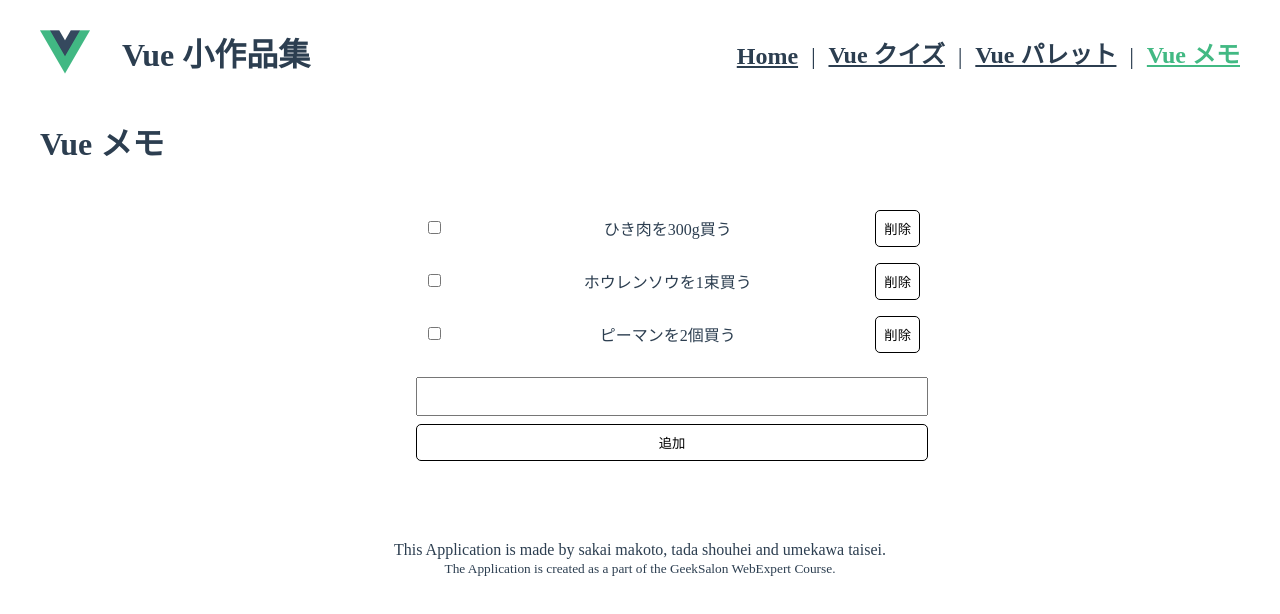
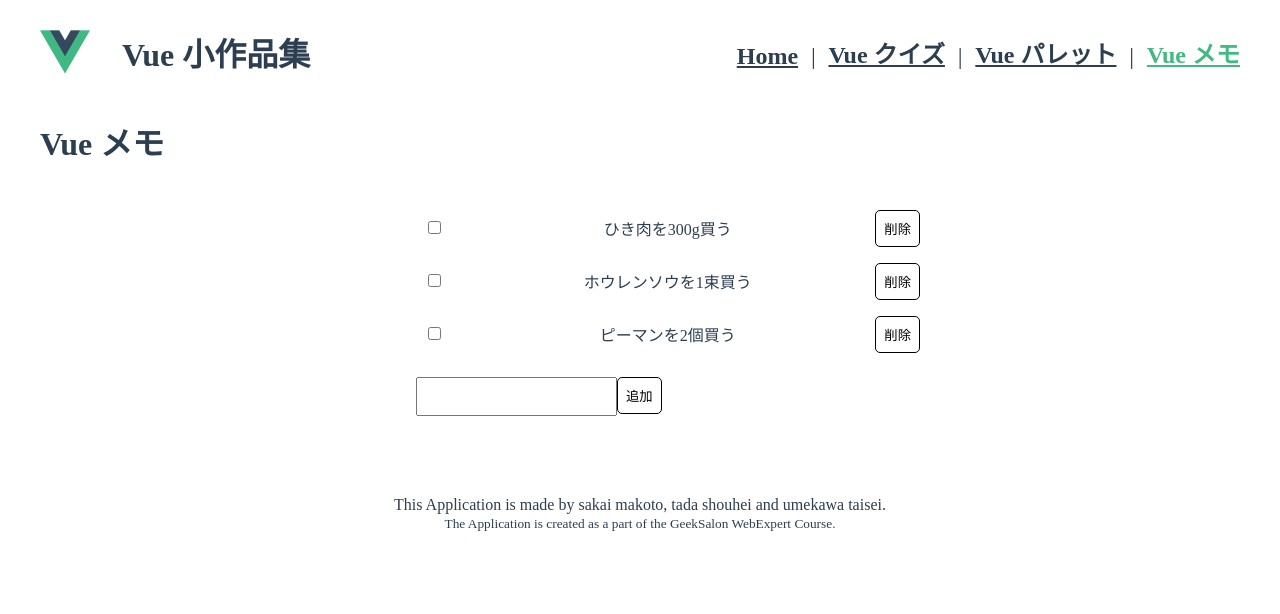
Before and after one commit to webex14-team-9/demo-team-app, a Vue app: page /memo in a window 1280 px wide. Shown: the top 614 px of the page. Built offline with nearby package versions, Linux system fonts and the light colour scheme.

Commit message:
memoアプリの途中まで

```diff
--- a/src/views/MemoApp.vue
+++ b/src/views/MemoApp.vue
@@ -1,4 +1,5 @@
 <template>
+  <div>
     <h1>Vue メモ</h1>
     <div class="memo-list">
       <ul class="memo-list__container">
@@ -7,32 +8,72 @@
             <input type="checkbox" />
           </div>
           <div class="memo__text">ひき肉を300g買う</div>
-        <button class="memo__delete">削除</button>
+          <button class="memo__delete" v-on:click="deleteItem">削除</button>
         </li>
         <li class="memo">
           <div class="memo__checkbox">
             <input type="checkbox" />
           </div>
           <div class="memo__text">ホウレンソウを1束買う</div>
-        <button class="memo__delete">削除</button>
+          <button class="memo__delete" v-on:click="deleteItem">削除</button>
         </li>
         <li class="memo">
           <div class="memo__checkbox">
             <input type="checkbox" />
           </div>
           <div class="memo__text">ピーマンを2個買う</div>
-        <button class="memo__delete">削除</button>
+          <button class="memo__delete" v-on:click="deleteItem">削除</button>
         </li>
       </ul>
       <div class="add-memo-field">
-      <input class="add-memo-field__input" type="text" />
-      <button class="add-memo-field__button">追加</button>
+        <form>
+          <input class="add-memo-field__input" type="text" v-model="newItem" />
+          <button class="add-memo-field__button" v-on:click="addItem">
+            追加
+          </button>
+        </form>
+        <li v-for="(memo, index) in memos" :key="index">
+          <input type="checkbox" v-model="memo.isDone" />
+          <span v-bind:class="{ done: memo.isDOne }">
+            {{ memo.item }}
+          </span>
+          <!-- indexによってどこのdeleteが消されているのかを取得する -->
+          <button v-on:click="deleteItem(index)">Delete</button>
+        </li>
+      </div>
     </div>
   </div>
 </template>
 
 <script>
-export default {}
+export default {
+  data() {
+    return {
+      newItem: "",
+      todos: [],
+    }
+  },
+  methods: {
+    addItem: function () {
+      //console.log("Clicked!")
+      //未入力状態で追加ボタンを押しても追加されないようにする
+      if (this.newItem === "") return
+
+      let memo = {
+        item: this.newItem,
+        isdone: false,
+      }
+      this.todos.push(memo)
+      this.newItem = ""
+    },
+    deleteItem: function (index) {
+      //   console.log("Delete!")
+      //   console.log(index)
+      //第一引数が削除を始める配列、第二引数が削除する長さ
+      this.memos.splice(index, 1)
+    },
+  },
+}
 </script>
 
 <style scoped>
```
Lines whose indentation alone changed are shown as unchanged.
